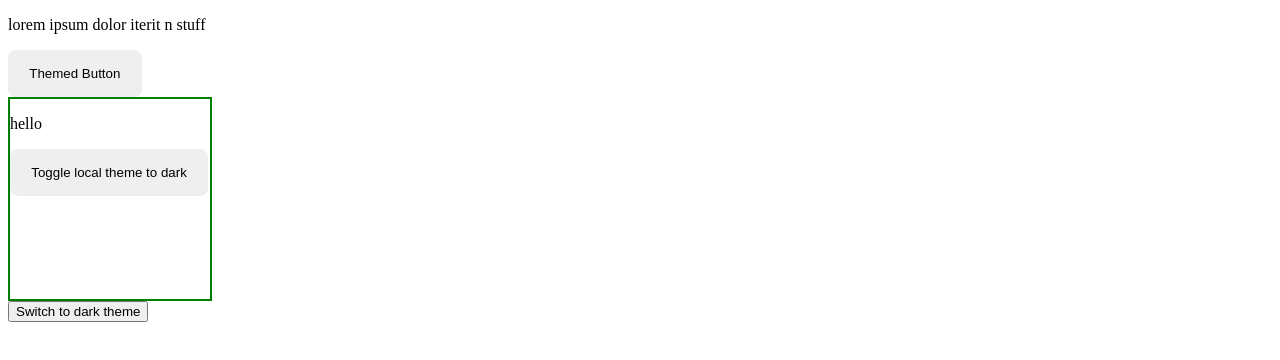
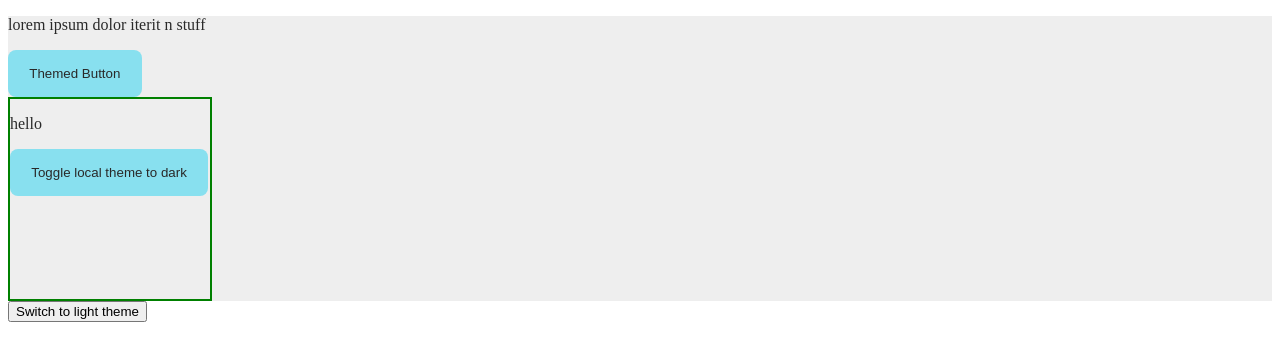
Before and after one commit to Chitransha-07/Context-Theme-Toggler---React-Mini-Project-1-Add-more-Functionalities-Class-ba---81hnw07m6jof, a React app: page / in a window 1280 px wide. Shown: the top 360 px of the page. Built offline with nearby package versions, Linux system fonts and the light colour scheme.

Commit message:
Update ThemeProvider.js

```diff
--- a/src/components/ThemeProvider.js
+++ b/src/components/ThemeProvider.js
@@ -1,19 +1,20 @@
-import React, { useState, createContext } from 'react';
+import React, { useState } from 'react';
 
-const ThemeContext = createContext();
+let ThemeContext = React.createContext()
 
-const ThemeProvider = (props) => {
-  const [globalTheme, setGlobalTheme] = useState('light');
+const ThemeProvider = ({children,value}) =>{
 
-  const toggleGlobalTheme = () => {
-    setGlobalTheme((prevTheme) => (prevTheme === 'light' ? 'dark' : 'light'));
-  };
+    const [theme,setTheme] = useState('light');
+    //ThemeContext = React.createContext({theme,setTheme});
+   // console.log('Themeprovider' + theme);
+    return (
+        <React.Fragment>
+            <ThemeContext.Provider value={{theme,setTheme}}>
+                {children}
+            </ThemeContext.Provider>
 
-  return (
-    <ThemeContext.Provider value={{ globalTheme, toggleGlobalTheme }}>
-      {props.children}
-    </ThemeContext.Provider>
-  );
-};
+        </React.Fragment>
+    )
+}
 
-export { ThemeProvider, ThemeContext };
+export {ThemeProvider,ThemeContext}
```
